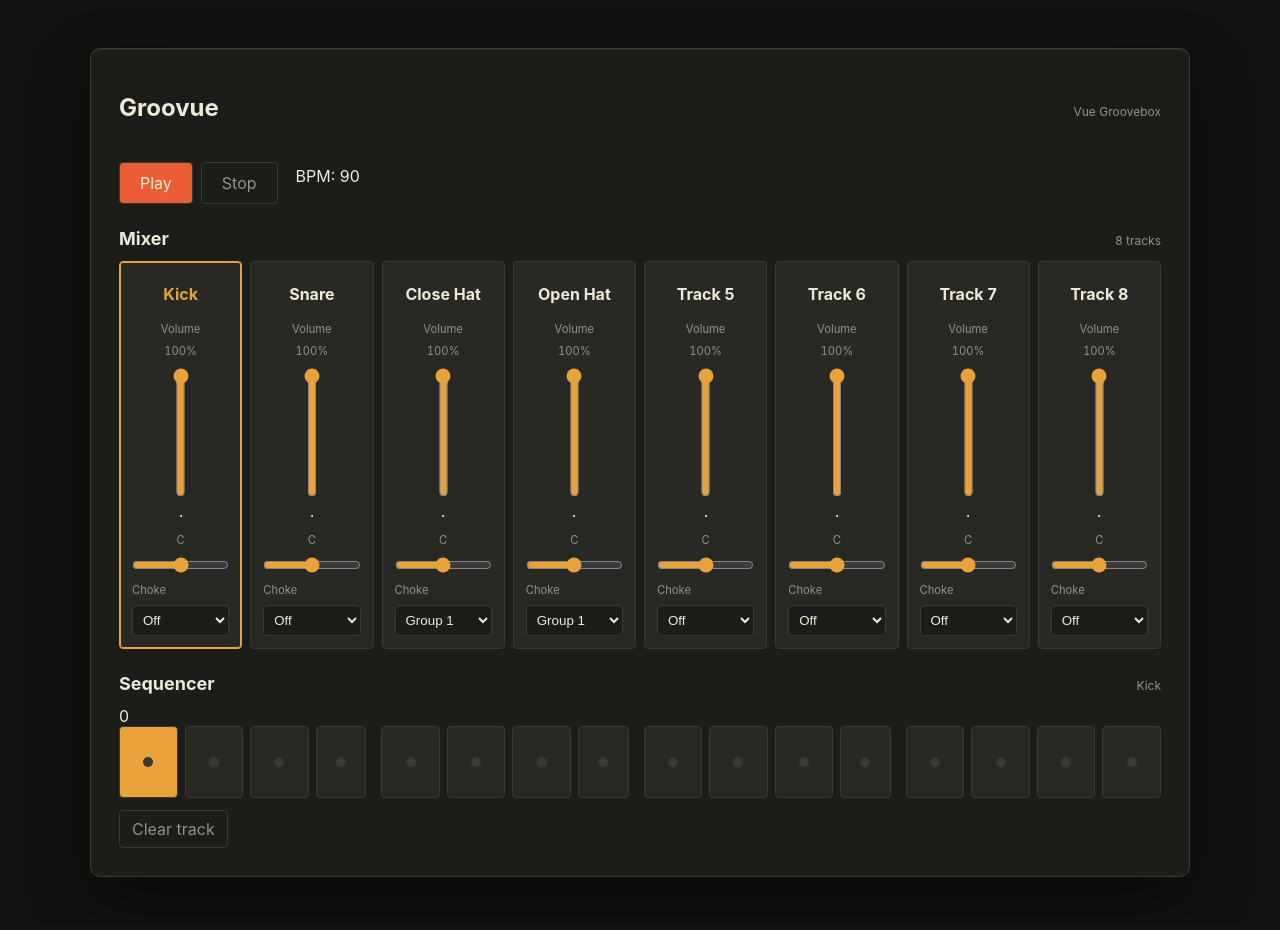
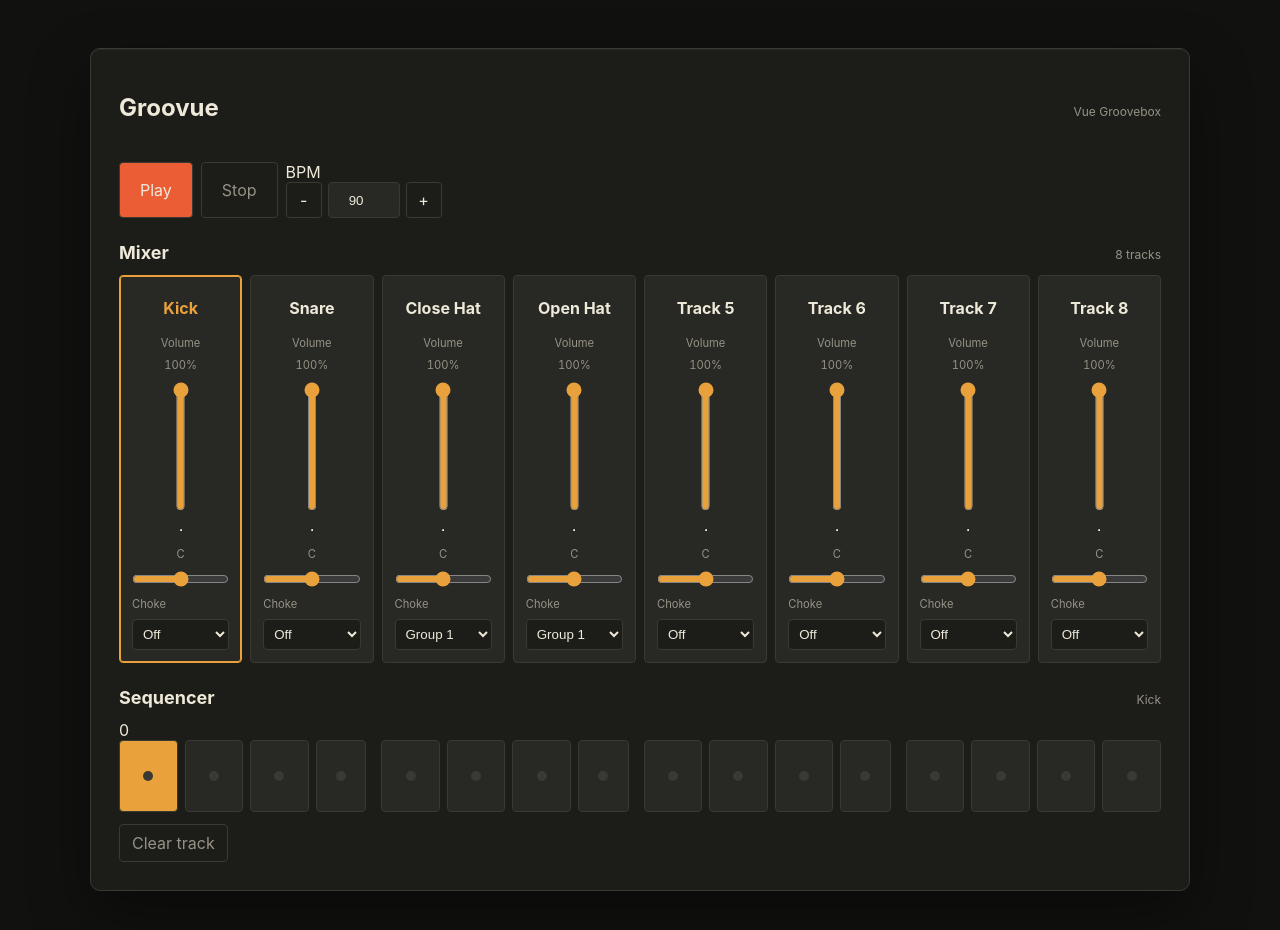
Before and after one commit to jpweijers/groovuebox, a Vue app: page / in a window 1280 px wide. Shown: the top 930 px of the page. Built offline with nearby package versions, Linux system fonts and the light colour scheme.

Commit message:
feat: change bpm

```diff
--- /dev/null
+++ b/src/components/TempoControl.vue
@@ -0,0 +1,84 @@
+<script lang="ts" setup>
+import { useGroovebox } from '@/composables/useGroovebox.ts'
+
+const { state, setBpm } = useGroovebox()
+
+const MIN_TEMPO = 40
+const MAX_TEMPO = 240
+const DEFAULT_TEMPO = 90
+
+function changeBpm(event: InputEvent) {
+  const input = event.target as HTMLInputElement
+  setBpm(Number(input.value))
+}
+
+function resetBpm() {
+  setBpm(DEFAULT_TEMPO)
+}
+
+function increaseBpm() {
+  setBpm(state.value.tempo + 1)
+}
+
+function decreaseBpm() {
+  setBpm(state.value.tempo - 1)
+}
+</script>
+
+<template>
+  <fieldset class="tempo-control">
+    <label for="tempo">BPM</label>
+    <div class="tempo-input">
+      <button type="button" @click="decreaseBpm()" :disabled="state.tempo <= MIN_TEMPO">-</button>
+      <input
+        id="tempo"
+        type="number"
+        :value="state.tempo"
+        :min="MIN_TEMPO"
+        :max="MAX_TEMPO"
+        :step="1"
+        inputmode="numeric"
+        @input="changeBpm"
+        @dblclick="resetBpm()"
+      />
+      <button type="button" @click="increaseBpm()" :disabled="state.tempo >= MAX_TEMPO">+</button>
+    </div>
+  </fieldset>
+</template>
+
+<style scoped>
+.tempo-control {
+  margin: 0;
+  padding: 0;
+  border: 0;
+}
+
+.tempo-input {
+  display: flex;
+  align-items: center;
+  gap: 6px;
+}
+
+.tempo-input input {
+  width: 4.5rem;
+  height: 2.25rem;
+  padding: 0 8px;
+  color: var(--text);
+  text-align: center;
+  background: var(--panel-raised);
+  border: 1px solid var(--border);
+  border-radius: var(--radius-small);
+  appearance: textfield;
+}
+
+.tempo-input input:focus-visible {
+  border-color: var(--amber);
+  outline: 2px solid color-mix(in srgb, var(--amber) 35%, transparent);
+  outline-offset: 1px;
+}
+
+.tempo-input button {
+  width: 2.25rem;
+  height: 2.25rem;
+}
+</style>
--- a/src/components/TransportControls.vue
+++ b/src/components/TransportControls.vue
@@ -1,7 +1,8 @@
 <script lang="ts" setup>
 import { useGroovebox } from '@/composables/useGroovebox.ts'
+import TempoControl from '@/components/TempoControl.vue'
 
-const { state, play, stop } = useGroovebox()
+const { play, stop } = useGroovebox()
 </script>
 
 <template>
@@ -9,7 +10,8 @@ const { state, play, stop } = useGroovebox()
     <div class="controls">
       <button class="start" @click="play">Play</button>
       <button class="stop" @click="stop">Stop</button>
-      <span class="bpm">BPM: {{ state.tempo }}</span>
+
+      <TempoControl />
     </div>
   </section>
 </template>
@@ -29,8 +31,4 @@ const { state, play, stop } = useGroovebox()
   padding: 10px 20px;
   color: var(--text-muted);
 }
-
-.bpm {
-  padding: 4px 10px;
-}
 </style>
--- a/src/composables/useGroovebox.ts
+++ b/src/composables/useGroovebox.ts
@@ -105,6 +105,10 @@ export function useGroovebox() {
     }
   }
 
+  function setBpm(bpm: number): void {
+    persistedState.value.tempo = Math.min(240, Math.max(40, Math.round(bpm)))
+  }
+
   return {
     state,
     selectTrack,
@@ -116,5 +120,6 @@ export function useGroovebox() {
     setTrackVolume,
     setTrackChokeGroup,
     setTrackPan,
+    setBpm,
   }
 }
```
